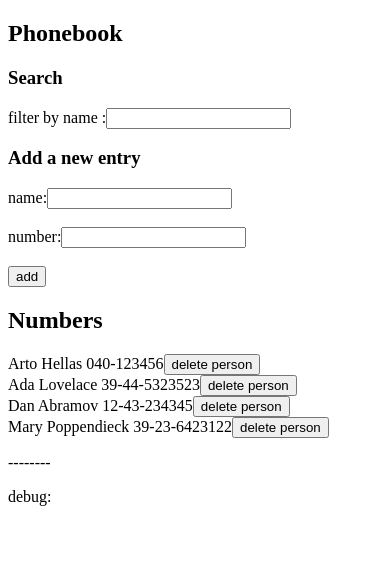
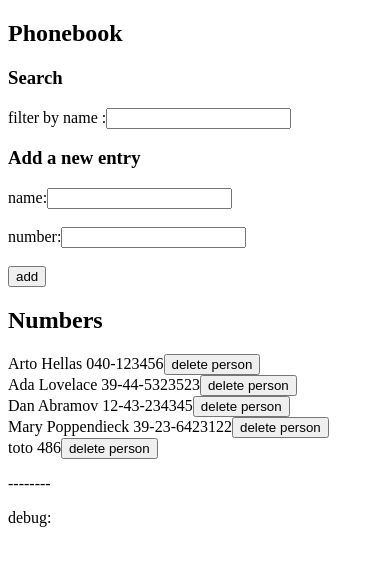
Before and after one commit to quemeraisc/fullstack_Helsinki, a React (Create React App) app in the folder part2/phonebook/: page / in a window 390 px wide. Shown: the top 566 px of the page. Built offline with nearby package versions, Linux system fonts and the light colour scheme; data requests are answered from the project's data file.

Commit message:
2.15 phonebook step 10 implemented

```diff
--- a/part2/phonebook/db.json
+++ b/part2/phonebook/db.json
@@ -19,6 +19,11 @@
       "name": "Mary Poppendieck",
       "number": "39-23-6423122",
       "id": 4
+    },
+    {
+      "name": "toto",
+      "number": "486",
+      "id": 5
     }
   ]
 }
--- a/part2/phonebook/src/App.js
+++ b/part2/phonebook/src/App.js
@@ -50,7 +50,21 @@
           setNewNumber('')
         })
     } else {
-      alert(`${newName} is already in the phonebook`)
+      if (window.confirm(`${newName} is already in the phonebook`)) {
+        const personObj = persons.find(person => person.name === newName)
+        const index = persons.indexOf(personObj)
+        console.log(personObj.id)
+        const changedPerson = { ...personObj, number: newNumber }
+        console.log(changedPerson)
+        personService
+          .updateNumber(personObj.id, changedPerson)
+          .then(returnedPerson => {
+            persons[index] = returnedPerson
+            setPersons(persons)
+            setNewName('')
+            setNewNumber('')
+          })
+      }
     }
   }
 
--- a/part2/phonebook/src/services/persons.js
+++ b/part2/phonebook/src/services/persons.js
@@ -15,4 +15,9 @@
   axios.delete(`${baseUrl}/${id}`).then(response => {})
 }
 
-export default { getAll, create, deletePerson }
+const updateNumber = (id, updatedPerson) => {
+  const request = axios.put(`${baseUrl}/${id}`, updatedPerson)
+  return request.then(response => response.data)
+}
+
+export default { getAll, create, deletePerson, updateNumber }
```
